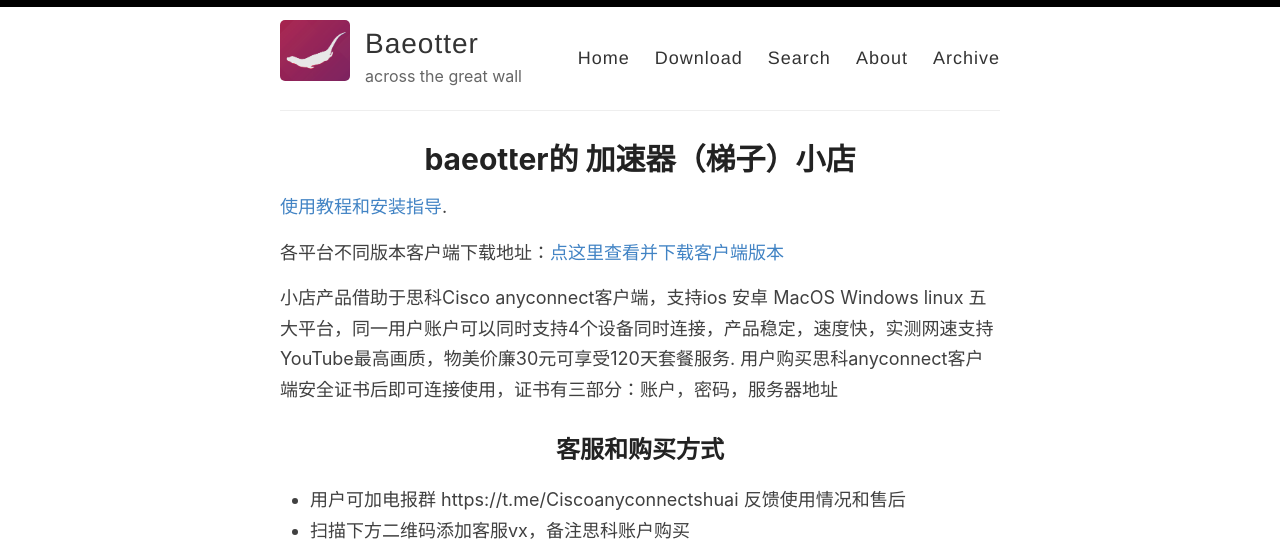
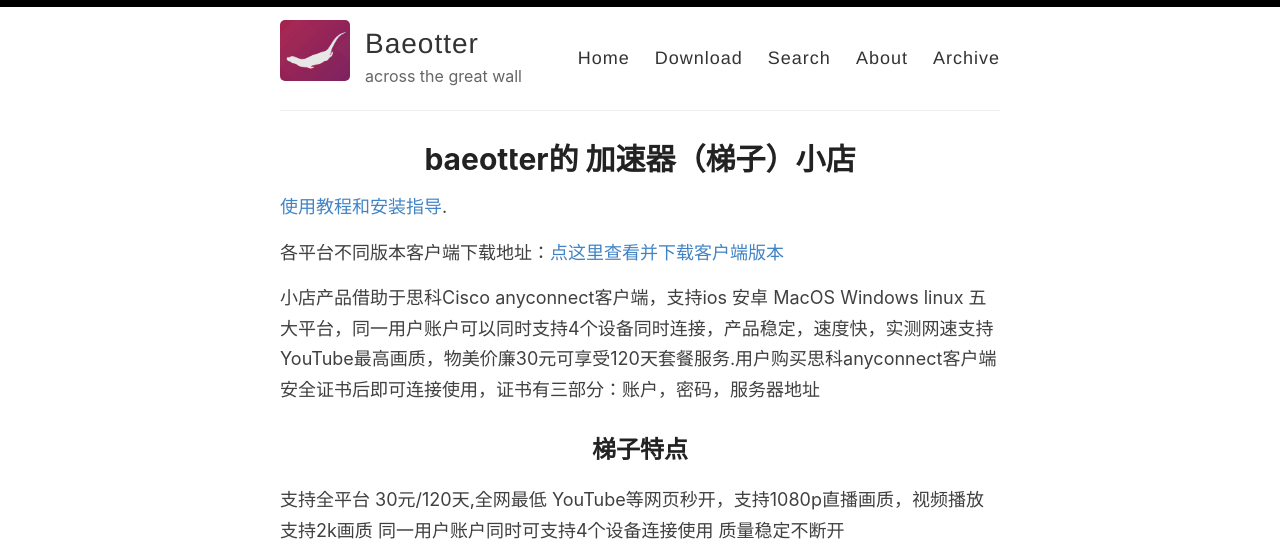
Before and after one commit to BaeAshuai/BaeAshuai.github.io, a Jekyll site: the page built from _pages/about.md, in a window 1280 px wide, cut to the strip 0-542 px from the top of the page. Built offline with Jekyll 4.4.1, drawn with Linux system fonts in a browser that asks for light colours.

Commit message:
Update about.md

```diff
--- a/_pages/about.md
+++ b/_pages/about.md
@@ -8,8 +8,14 @@ permalink: /about/
 
 各平台不同版本客户端下载地址：[点这里查看并下载客户端版本](https://baeashuai.github.io/download/)
 
-小店产品借助于思科Cisco anyconnect客户端，支持ios 安卓 MacOS Windows linux 五大平台，同一用户账户可以同时支持4个设备同时连接，产品稳定，速度快，实测网速支持YouTube最高画质，物美价廉30元可享受120天套餐服务.
-用户购买思科anyconnect客户端安全证书后即可连接使用，证书有三部分：账户，密码，服务器地址
+小店产品借助于思科Cisco anyconnect客户端，支持ios 安卓 MacOS Windows linux 五大平台，同一用户账户可以同时支持4个设备同时连接，产品稳定，速度快，实测网速支持YouTube最高画质，物美价廉30元可享受120天套餐服务.用户购买思科anyconnect客户端安全证书后即可连接使用，证书有三部分：账户，密码，服务器地址
+
+## 梯子特点
+支持全平台
+30元/120天,全网最低
+YouTube等网页秒开，支持1080p直播画质，视频播放支持2k画质
+同一用户账户同时可支持4个设备连接使用
+质量稳定不断开
 
 ## 客服和购买方式
 
```
